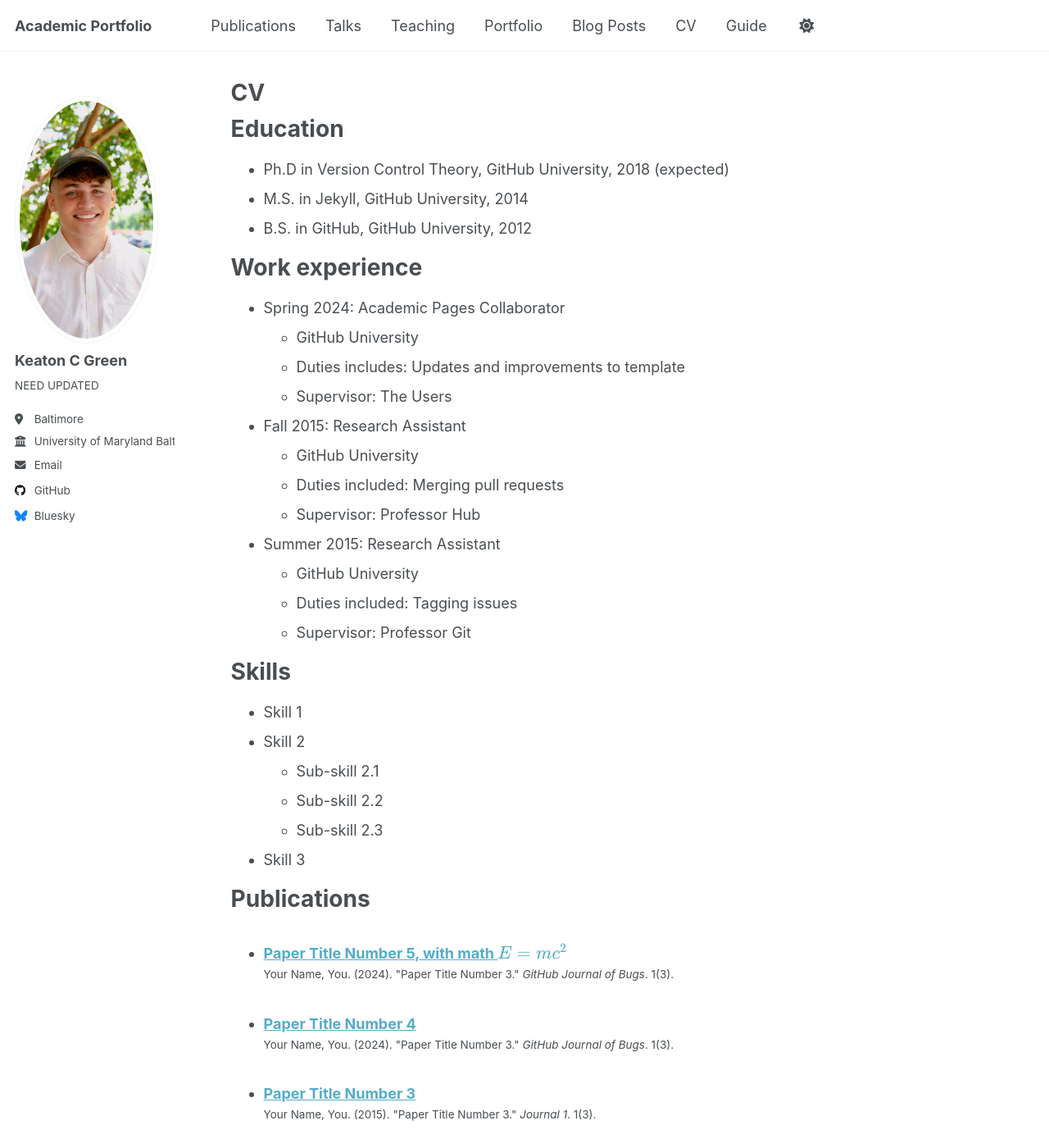
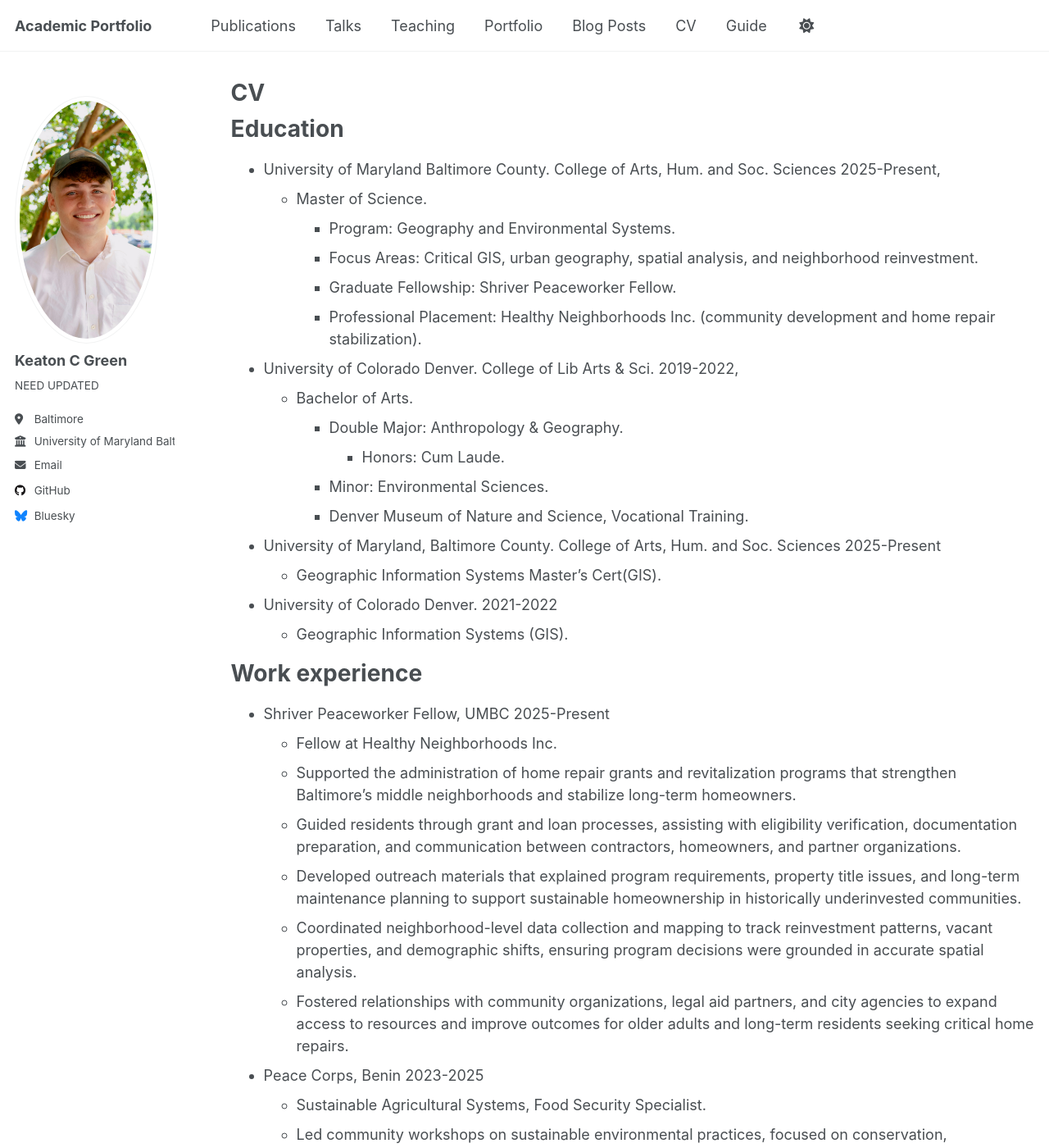
Before and after one commit to K3ATON-G1/K3ATON-G1.github.io, a Jekyll site: the page built from _pages/cv.md, in a window 1280 px wide and 1400 px high. Shown: the whole window at 82% size. Built offline with Jekyll 4.4.1, drawn with Linux system fonts in a browser that asks for light colours; a script that is not in the unit is left out; some of the changed text lies outside the part shown.

Commit message:
Update cv.md

```diff
--- a/_pages/cv.md
+++ b/_pages/cv.md
@@ -11,35 +11,63 @@ redirect_from:
 
 Education
 ======
-* Ph.D in Version Control Theory, GitHub University, 2018 (expected)
-* M.S. in Jekyll, GitHub University, 2014
-* B.S. in GitHub, GitHub University, 2012
+* University of Maryland Baltimore County. College of Arts, Hum. and Soc. Sciences	2025-Present,
+  * Master of Science.
+    * Program: Geography and Environmental Systems.
+    * Focus Areas: Critical GIS, urban geography, spatial analysis, and neighborhood reinvestment.
+    * Graduate Fellowship: Shriver Peaceworker Fellow.
+    * Professional Placement: Healthy Neighborhoods Inc. (community development and home repair stabilization).
+
+* University of Colorado Denver. College of Lib Arts & Sci. 	2019-2022,
+  * Bachelor of Arts.
+    * Double Major: Anthropology & Geography.
+        * Honors: Cum Laude.
+    * Minor: Environmental Sciences.
+    * Denver Museum of Nature and Science, Vocational Training.
+
+* University of Maryland, Baltimore County. College of Arts, Hum. and Soc. Sciences	2025-Present
+  * Geographic Information Systems Master's Cert(GIS).
+
+* University of Colorado Denver.	2021-2022
+  * Geographic Information Systems (GIS).
 
 Work experience
 ======
-* Spring 2024: Academic Pages Collaborator
-  * GitHub University
-  * Duties includes: Updates and improvements to template
-  * Supervisor: The Users
+* Shriver Peaceworker Fellow, UMBC	2025-Present
+	- Fellow at Healthy Neighborhoods Inc.
+    * Supported the administration of home repair grants and revitalization programs that strengthen Baltimore’s middle neighborhoods and stabilize long-term homeowners.
+    * Guided residents through grant and loan processes, assisting with eligibility verification, documentation preparation, and communication between contractors, homeowners, and partner organizations.
+    * Developed outreach materials that explained program requirements, property title issues, and long-term maintenance planning to support sustainable homeownership in historically underinvested communities.
+    * Coordinated neighborhood-level data collection and mapping to track reinvestment patterns, vacant properties, and demographic shifts, ensuring program decisions were grounded in accurate spatial analysis.
+    * Fostered relationships with community organizations, legal aid partners, and city agencies to expand access to resources and improve outcomes for older adults and long-term residents seeking critical home repairs.
 
-* Fall 2015: Research Assistant
-  * GitHub University
-  * Duties included: Merging pull requests
-  * Supervisor: Professor Hub
+* Peace Corps, Benin	2023-2025
+	- Sustainable Agricultural Systems, Food Security Specialist.
+    * Led community workshops on sustainable environmental practices, focused on conservation, biodiversity, and waste management.
+    * Developed educational materials for local schools and community groups, specifically women's groups, fostering biodiversity, finances, economics, and development.
+    * Spearheaded collaborative environmental sustainability projects, such as waste recycling programs, composting, and tree planting, to promote ecological stewardship at the community level.
+    * Facilitated partnerships between local communities, governments, and NGOs to support long-term environmental sustainability goals.
 
-* Summer 2015: Research Assistant
-  * GitHub University
-  * Duties included: Tagging issues
-  * Supervisor: Professor Git
+* Avalanche Signs, CO,	2021-2023
+	- ADA Braille Sign Designer & Technician.
+    * Designed Braille ADA-compliant signs, for enhancing accessibility for visually impaired individuals.
+    * Partnered with disability advocates to create inclusive signage.
+    * Incorporating user feedback for improved functionality.
+    * Utilized design software AutoCAD and Adobe Illustrator to create detailed blueprints for Braille and tactile signs deemed accessible from surveys.
+
+* University of Colorado Denver,	2020-2021
+  - Residential Assistant.
+    * Assisted in designing and implementing university residential development projects.
+    * Collaborated with university programs, organizations, and leaders to gather input and ensure successful project outcomes.
+    * Worked closely with diverse university resources to execute community initiatives, demonstrating leadership and collaborative problem-solving in dynamic environments.
+
 
 Skills
 ======
-* Skill 1
-* Skill 2
-  * Sub-skill 2.1
-  * Sub-skill 2.2
-  * Sub-skill 2.3
-* Skill 3
+* Proficient in project management and environmental impact assessment, with strong skills in
+	ethnographic research, collaboration, cross-cultural communication, and problem-solving in
+	community development settings.
+
 
 Publications
 ======
```
